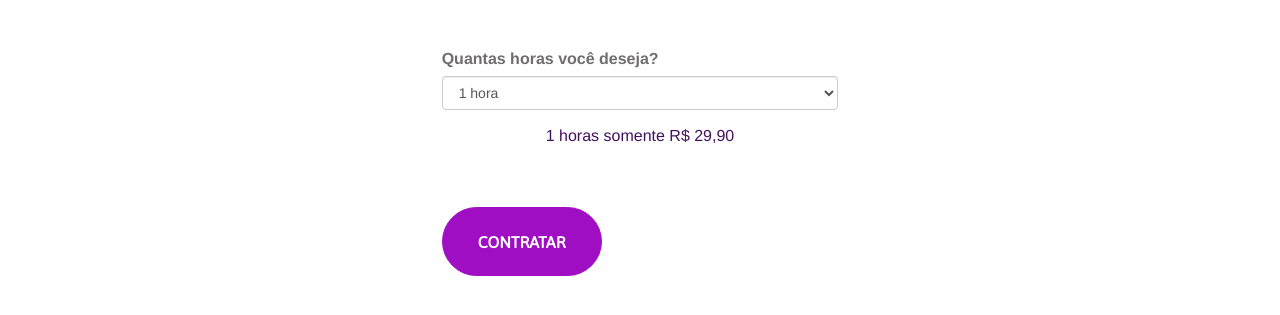
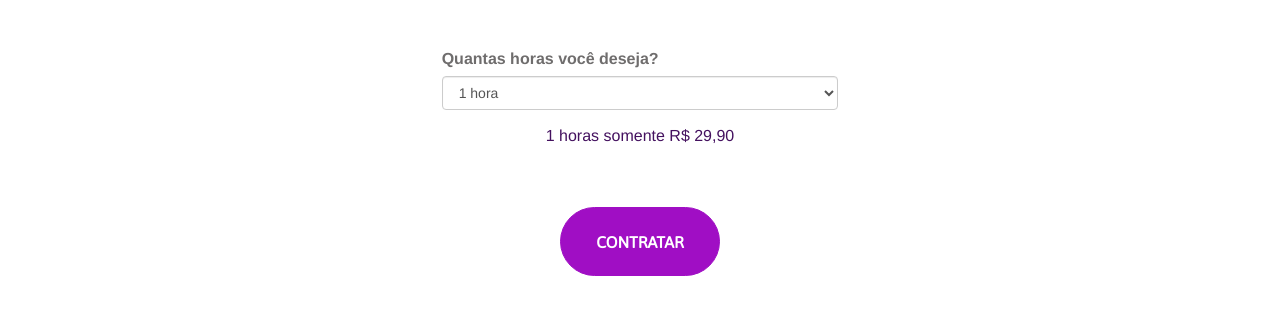
Before and after one commit to jschneiders/donamaid-produto-telas, a website built with webpack: page src/index.html in a window 1280 px wide. Shown: the part 69-384 px from the top of the page. Built offline with nearby package versions, Linux system fonts and the light colour scheme.

Commit message:
Tela#1: center align button

```diff
--- a/src/app/components/product.js
+++ b/src/app/components/product.js
@@ -44,7 +44,9 @@ export class Product extends React.Component {
                     </FormGroup>
                 </form>
                 <div className="show-value">{this.state.hour} horas somente R$ {this.state.price}</div>
-                <Link to="/login" className="button">contratar</Link>
+                <div className="center">
+                    <Link to="/login" className="button">contratar</Link>
+                </div>
             </div>
         );
     }
--- a/src/app/styles/styles.css
+++ b/src/app/styles/styles.css
@@ -61,3 +61,6 @@
     -moz-transition: all 200ms ease-in;
     transition: all 200ms ease-in;
 }
+.center{
+    text-align: center;
+}
```
